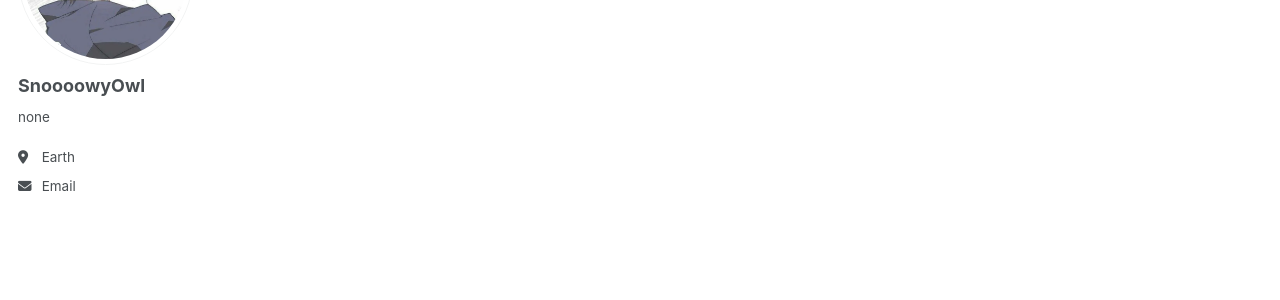
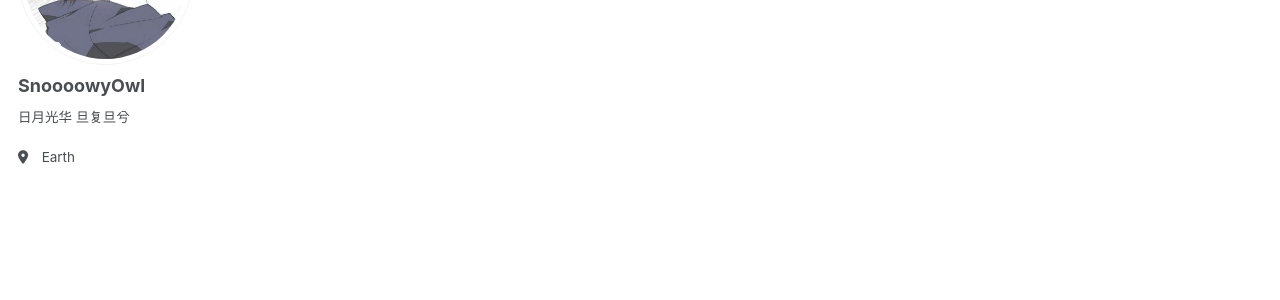
Before and after one commit to SnoooowyOwl/SnoooowyOwl.github.io, a Jekyll site: the page built from _pages/about.md, in a window 1280 px wide. Shown: the part 209-509 px from the top of the page. Built offline with Jekyll 4.4.1, drawn with Linux system fonts in a browser that asks for light colours; a script that is not in the unit is left out.

Commit message:
bio upadted

```diff
--- a/_config.yml
+++ b/_config.yml
@@ -25,11 +25,11 @@ author:
   avatar           : "rin.png"
   name             : "SnoooowyOwl"
   pronouns         : # example: "she/her"
-  bio              : "none"
+  bio              : "日月光华 旦复旦兮"
   location         : "Earth"
   employer         : #
   uri              : # URL
-  email            : "none"
+  email            : #"none"
 
   # Academic websites
   academia         : # URL
```
